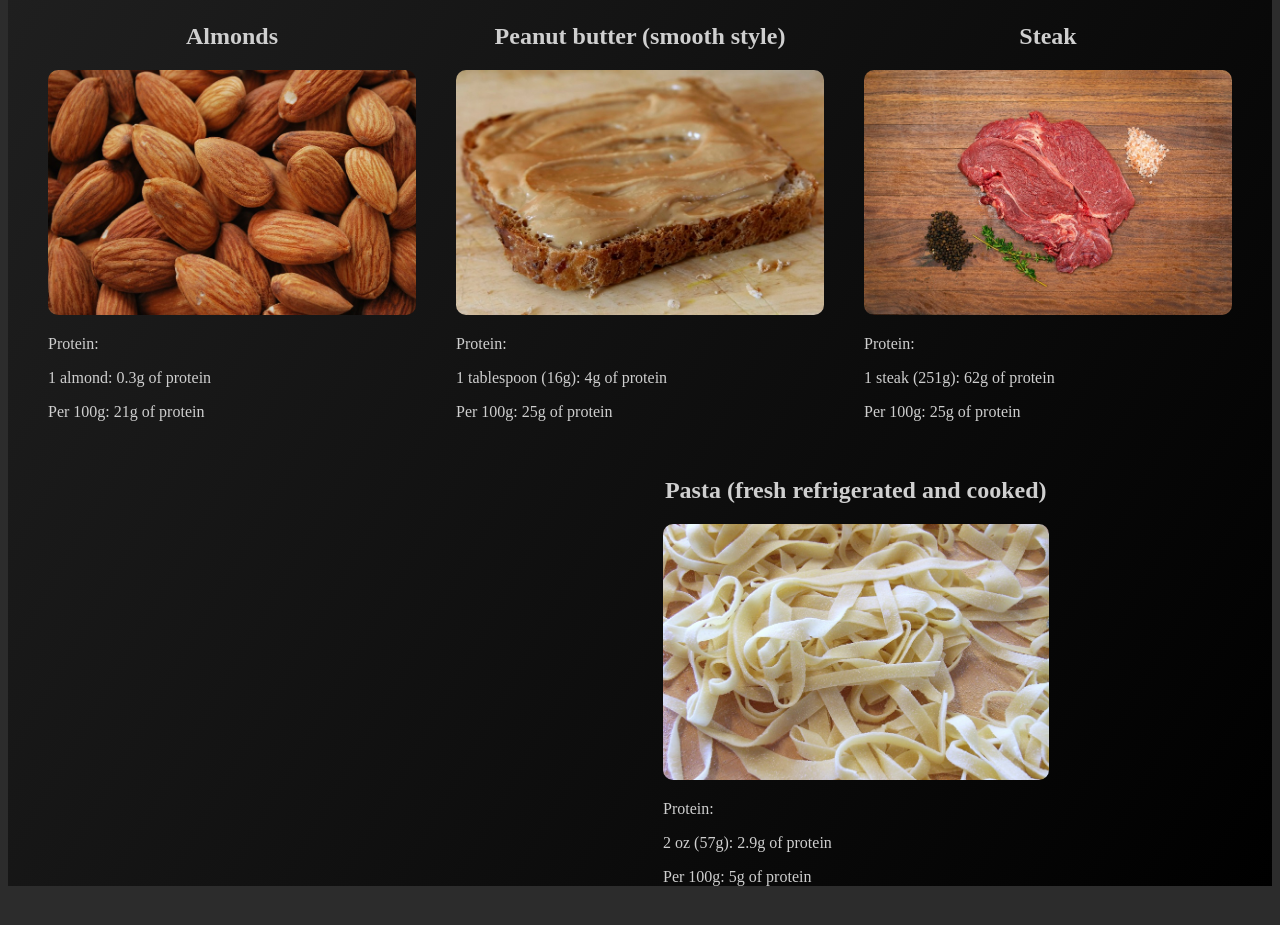
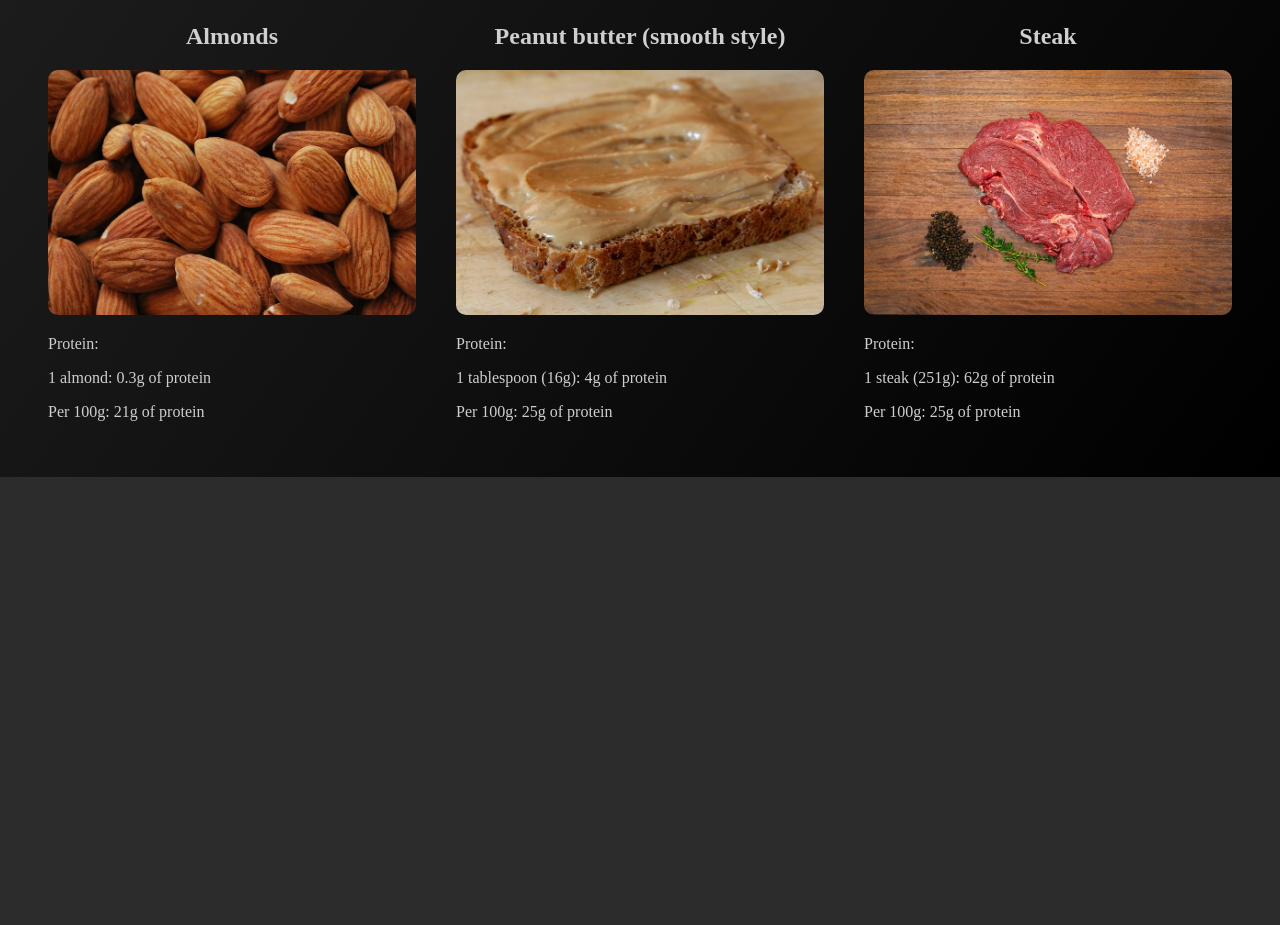
Before and after one commit to Brylieross/MyWebsite, a plain HTML site: page index.html in a window 1280 px wide. Shown: the part 1315-2240 px from the top of the page. After the commit the page ends 1792 px from the top, so only its background shows below. Drawn offline with Linux system fonts and the light colour scheme.

Commit message:
Cleaned up and fixed border and gradient

```diff
--- a/index.html
+++ b/index.html
@@ -10,7 +10,7 @@
 <header class="intro">
 <body>
     <div class="header">
-        <h1>Top 10 best sources of protein</h1>
+        <h1>Top 9 best sources of protein</h1>
     </div>
     <div class = "container">
         <div>
@@ -85,16 +85,6 @@
             <p>Per 100g: 25g of protein</p>
         </div>
     </div>
-
-    <div class = "bottom_image">
-        <div>
-            <h2>Pasta (fresh refrigerated and cooked)</h2>
-            <img src="images/Pasta.jpg" alt="Pasta" class="rounded-image">
-            <p>Protein:</p>
-            <p>2 oz (57g): 2.9g of protein</p>
-            <p>Per 100g: 5g of protein</p>
-        </div>
-    </div>
 </body>
 </header>
 </html>
--- a/styles/style.css
+++ b/styles/style.css
@@ -1,13 +1,11 @@
 body{
     background-color: #2C2C2C;
+    background-image: linear-gradient(to bottom right, #2C2C2C, #000000);
+    border-radius: 20px;
 }
 
 img{
     width: 100%;
-}
-
-.intro{
-    background-image: linear-gradient(to bottom right, #2C2C2C, #000000);
 }
 
 .header{
@@ -15,6 +13,7 @@ img{
     text-align: center;
     background: #111111;
     font-size: 25px;
+    border-radius: 20px;
 }
 
 .container{
@@ -30,13 +29,7 @@ img{
 }
 
 .container img:hover{
-    opacity: 0.5;
-}
-
-.bottom_image{
-    margin: 40px;
-    width: 30.5%;
-    padding-left: 615px;
+    opacity: 0.7;
 }
 
 .rounded-image{
```
